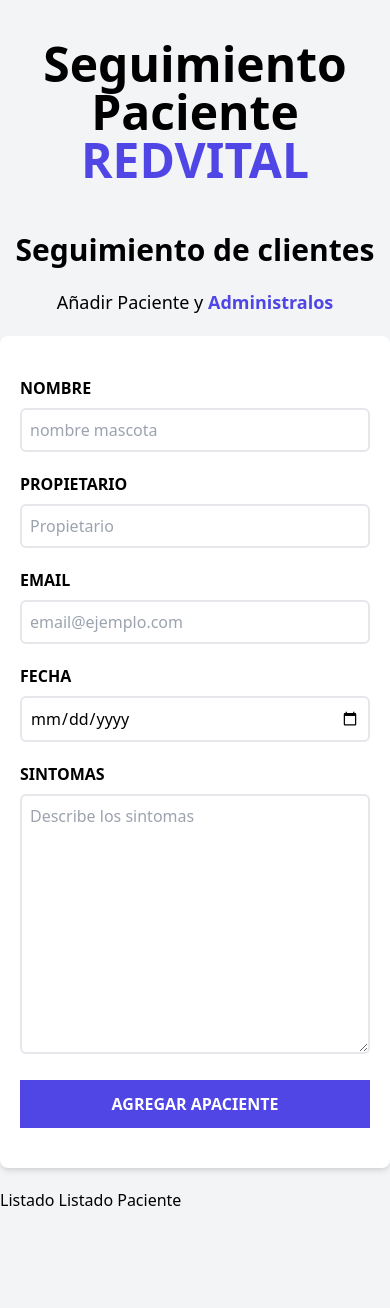
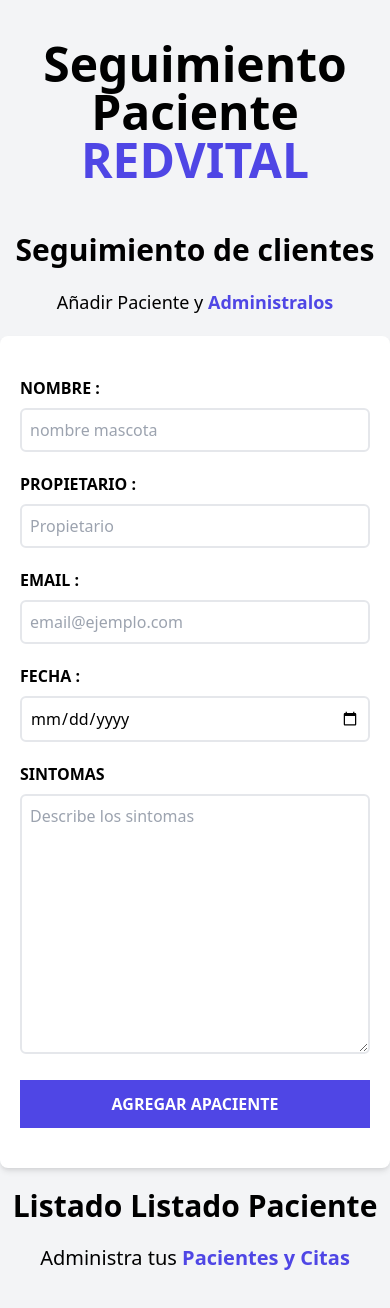
Before and after one commit to kervisvasquez1993/react-curso, a React (Vite) app in the folder proyecto-juan-proyecto-1/cita-react/: page / in a window 390 px wide. Shown: the top 1308 px of the page. Before the commit the page ends 1212 px from the top, so only its background shows below. Built offline with nearby package versions, Linux system fonts and the light colour scheme.

Commit message:
validamos campos que todos esten llenos

```diff
--- a/proyecto-juan-proyecto-1/cita-react/src/components/Formulario.jsx
+++ b/proyecto-juan-proyecto-1/cita-react/src/components/Formulario.jsx
@@ -1,6 +1,27 @@
-import React from "react";
+import React, { useState, useEfect } from "react";
+import { Mensaje } from "./Mensaje";
 
 export const Formulario = () => {
+    const [nombre, setNombre] = useState("");
+    const [propietario, setPropietario] = useState("");
+    const [email, setEmail] = useState("");
+    const [fecha, setFecha] = useState("");
+    const [sintomas, setSintomas] = useState("");
+    const [error, setError] = useState(false);
+
+    const handleSubmit = (e) => {
+        e.preventDefault();
+        // validacion del formulario
+        if (
+            [nombre, propietario, email, fecha, setFecha, sintomas].includes("")
+        ) {
+            console.log("campo vacio ");
+            setError(true);
+            return;
+        }
+        setError(false);
+    };
+
     return (
         <div className="md:w-1/2 lg:w-2/5">
             <h2 className="font-black text-3xl text-center">
@@ -14,19 +35,27 @@
                 </span>
             </p>
 
-            <form className="bg-white my-5 shadow-md rounded-lg py-10 px-5">
+            <form
+                onSubmit={handleSubmit}
+                className="bg-white my-5 shadow-md rounded-lg py-10 px-5"
+            >
+                {error && <Mensaje />}
                 <div className="mb-5">
                     <label
                         className="block  text-grey-700 uppercase font-bold"
                         htmlFor="mascota"
                     >
-                        NOMBRE
+                        NOMBRE : {nombre}
                     </label>
                     <input
                         id="mascota"
                         className="border-2 w-full p-2 mt-2 placeholder-gray-400 rounded-md"
                         type="text"
                         placeholder="nombre mascota"
+                        value={nombre}
+                        onChange={(e) => {
+                            setNombre(e.target.value);
+                        }}
                     />
                 </div>
                 <div className="mb-5">
@@ -34,13 +63,17 @@
                         className="block  text-grey-700 uppercase font-bold"
                         htmlFor="propietario"
                     >
-                        PROPIETARIO
+                        PROPIETARIO : {propietario}
                     </label>
                     <input
                         id="propietario"
                         className="border-2 w-full p-2 mt-2 placeholder-gray-400 rounded-md"
                         type="text"
                         placeholder="Propietario"
+                        value={propietario}
+                        onChange={(e) => {
+                            setPropietario(e.target.value);
+                        }}
                     />
                 </div>
                 <div className="mb-5">
@@ -48,13 +81,17 @@
                         className="block  text-grey-700 uppercase font-bold"
                         htmlFor="email"
                     >
-                        EMAIL
+                        EMAIL : {email}
                     </label>
                     <input
                         id="email"
                         className="border-2 w-full p-2 mt-2 placeholder-gray-400 rounded-md"
                         type="email"
                         placeholder="email@ejemplo.com"
+                        value={email}
+                        onChange={(e) => {
+                            setEmail(e.target.value);
+                        }}
                     />
                 </div>
                 <div className="mb-5">
@@ -62,12 +99,16 @@
                         className="block  text-grey-700 uppercase font-bold"
                         htmlFor="date"
                     >
-                        FECHA
+                        FECHA : {fecha}
                     </label>
                     <input
                         id="date"
                         className="border-2 w-full p-2 mt-2 placeholder-gray-400 rounded-md"
                         type="date"
+                        value={fecha}
+                        onChange={(e) => {
+                            setFecha(e.target.value);
+                        }}
                     />
                 </div>
                 <div className="mb-5">
@@ -83,6 +124,10 @@
                         placeholder="Describe los sintomas"
                         cols="30"
                         rows="10"
+                        value={sintomas}
+                        onChange={(e) => {
+                            setSintomas(e.target.value);
+                        }}
                     />
                 </div>
 
--- a/proyecto-juan-proyecto-1/cita-react/src/components/ListadoPaciente.jsx
+++ b/proyecto-juan-proyecto-1/cita-react/src/components/ListadoPaciente.jsx
@@ -1,9 +1,20 @@
-import React from 'react'
-
+import React from "react";
+import { Paciente } from "./Paciente";
 export const ListadoPaciente = () => {
     return (
-        <div className="w-1/2">
-            <h3>Listado Listado Paciente</h3>
+        <div className="md:w-1/2 lg:w-3/5 md:h-screen overflow-y-scroll">
+            <h2 className="font-black text-3xl text-center">
+                Listado Listado Paciente
+            </h2>
+
+            <p className="text-xl mt-5 mb-10 text-center">
+                Administra tus{" "}
+                <span className="text-indigo-600 font-bold mt-5 mb-10 text-center">
+                    {" "}
+                    Pacientes y Citas{" "}
+                </span>
+            </p>
+            <Paciente />
         </div>
-    )
-}
+    );
+};
```
